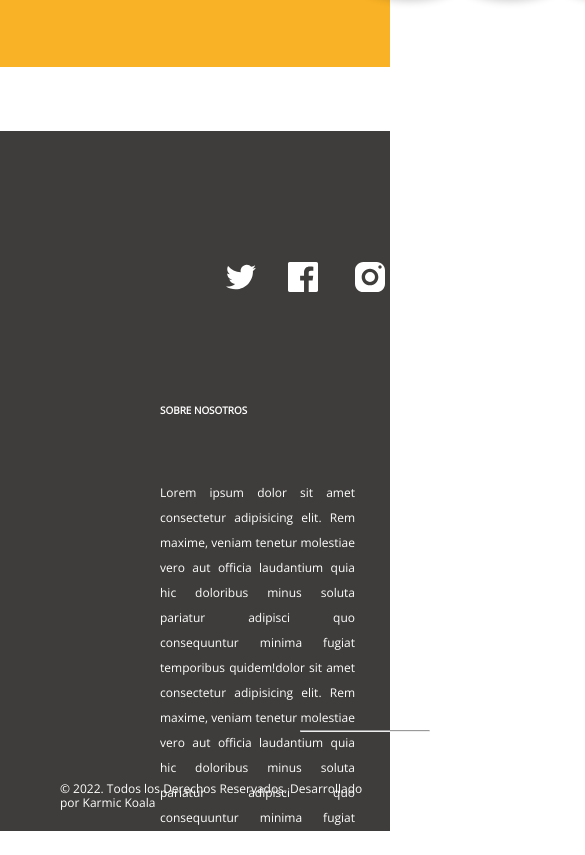
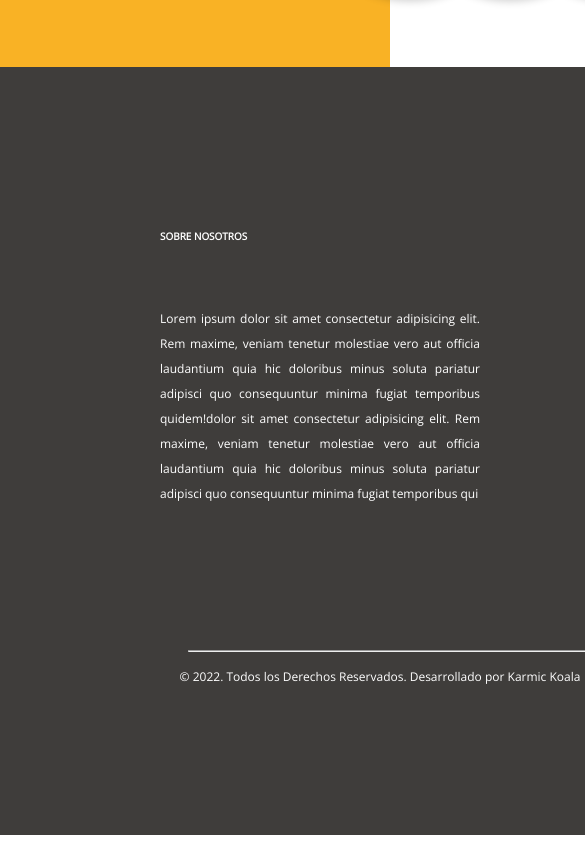
Before and after one commit to buscokompi/landing_kompi, a website built with Vite: page src/index.html in a window 390 px wide. Shown: the part 2806-3661 px from the top of the page, 585 px wide, since content can reach past the window. Built offline with nearby package versions, Linux system fonts and the light colour scheme.

Commit message:
modificacion media query footer

```diff
--- a/src/css/footer.css
+++ b/src/css/footer.css
@@ -1,30 +1,12 @@
 :root {
   --footer-color: #3f3d3b;
   --text-font: "Open Sans", sans-serif;
+  --text-color-footer: #ffff;
 }
 
 .footer {
   background-color: var(--footer-color);
   height: 700px;
-  margin-top: 4rem;
-}
-
-@media screen and (min-width: 249px) and (max-width: 1043px) {
-  .footer {
-    width: 100%;
-    align-items: center;
-  }
-}
-
-@media screen and (min-width: 249px) and (max-width: 1043px) {
-  .copyright-words {
-    display: flex;
-    width: 20rem;
-    height: 50px;
-    margin-right: 50rem;
-    margin-top: 2px;
-    align-items: center;
-  }
 }
 
 .social-media {
@@ -41,15 +23,6 @@
   gap: 2rem;
 }
 
-@media screen and (min-width: 249px) and (max-width: 1043px) {
-  .img {
-    width: 100%;
-    margin-left: 18rem;
-    margin-top: 2rem;
-    gap: 2rem;
-  }
-}
-
 .about-us {
   width: 300px;
   height: 20px;
@@ -57,19 +30,11 @@
   margin-top: -7rem;
   flex-direction: column;
   font-family: var(--text-font);
-  color: white;
+  color: var(--text-color-footer);
   padding-left: 20rem;
   line-height: 25px;
   text-align: justify;
   font-size: 12px;
-}
-
-@media screen and (min-width: 249px) and (max-width: 1043px) {
-  .about-us {
-    width: 50%;
-    margin-left: -10rem;
-    margin-top: -2px;
-  }
 }
 
 .text {
@@ -80,12 +45,6 @@
   background-color: grey;
   width: 70rem;
   margin-left: 15rem;
-}
-
-@media screen and (min-width: 249px) and (max-width: 1043px) {
-  .line {
-    width: 8rem;
-  }
 }
 
 .copyright {
@@ -106,12 +65,46 @@
   height: 20px;
 }
 
-@media screen and (min-width: 249px) and (max-width: 1043px) {
+/* media query footer */
+
+@media screen and (min-width: 200px) and (max-width: 1024px) {
+  .footer {
+    width: 62rem;
+    height: 48rem;
+    align-items: center;
+  }
+}
+
+@media screen and (min-width: 200px) and (max-width: 1024px) {
   .copyright-words {
     display: flex;
-    height: 100px;
-    margin-right: 20px;
-    margin-top: -8rem;
-    gap: 2rem;
+    width: 40rem;
+    margin-right: 50rem;
   }
 }
+
+@media screen and (min-width: 200px) and (max-width: 1400px) {
+  .line {
+    width: 30rem;
+    margin-left: 8rem;
+  }
+}
+
+@media screen and (min-width: 200px) and (max-width: 1024px) {
+  .about-us {
+    width: 20rem;
+    margin-left: -10rem;
+  }
+}
+
+@media screen and (min-width: 200px) and (max-width: 1024px) {
+  .img {
+    width: 100%;
+    margin-left: 18rem;
+    margin-top: 2rem;
+    gap: 2rem;
+    display: flex;
+    justify-content: flex-end;
+    margin-right: 12rem;
+  }
+}
```
